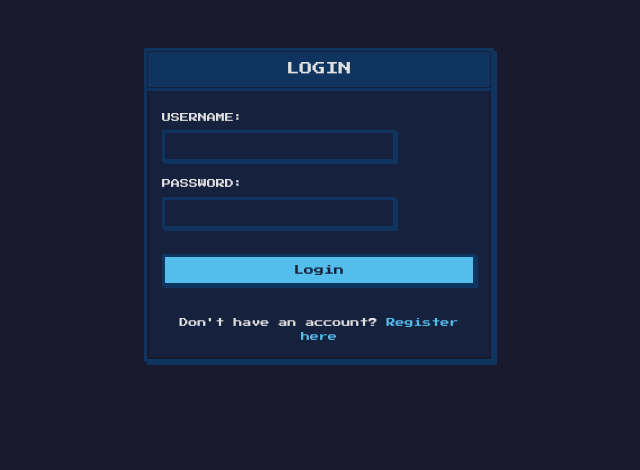
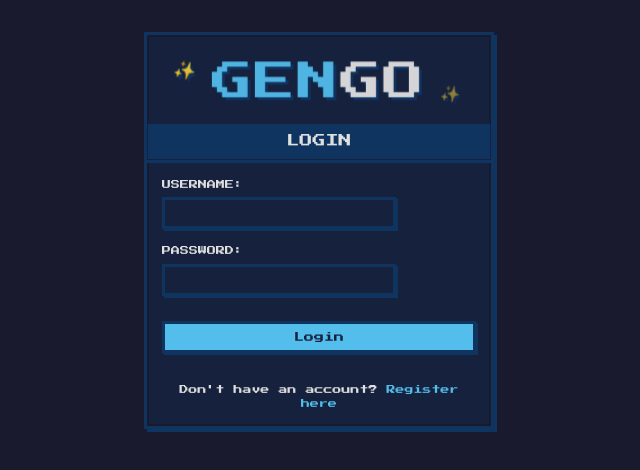
Before and after one commit to pheelwell/djanmon-go, a Vue app in the folder frontend/: page /login in a window 1280 px wide. Shown: the top 470 px of the page, without its empty margins (321-961 px from the left). Built offline with nearby package versions, Linux system fonts and the light colour scheme; no server answers.

Commit message:
also logo

```diff
--- /dev/null
+++ b/frontend/src/components/LogoGengo.vue
@@ -0,0 +1,79 @@
+<template>
+  <div class="gengo-logo">
+    <span>GEN</span><span class="go-part">GO</span>
+  </div>
+</template>
+
+<style scoped>
+.gengo-logo {
+  font-family: var(--font-primary); /* Use primary pixel font */
+  font-size: 4em; /* Make it large */
+  color: var(--color-accent-secondary); /* Use accent color */
+  text-align: center;
+  margin-bottom: 1.5rem; /* Space below the logo */
+  text-transform: uppercase;
+  letter-spacing: 2px;
+  /* Add a retro pixel shadow effect */
+  text-shadow: 3px 3px 0px var(--color-border);
+  /* Optional: Add slight animation? */
+  animation: pulse 2s infinite ease-in-out;
+  position: relative; /* Needed for pseudo-element positioning */
+}
+
+/* Style the "GO" part */
+.gengo-logo .go-part {
+  color: var(--color-text); /* Or use #fff or another white variable */
+}
+
+/* Sparkle Pseudo-elements */
+.gengo-logo::before,
+.gengo-logo::after {
+  content: '✨'; /* Use sparkle emoji or other character/shape */
+  position: absolute;
+  font-size: 0.4em; /* Size of the sparkle */
+  opacity: 0;
+  animation: sparkle 1.5s infinite ease-in-out;
+  /* Prevent pseudo-elements interfering with text selection */
+  pointer-events: none;
+}
+
+.gengo-logo::before {
+  top: 10%;
+  left: 5%;
+  animation-delay: 0.2s; /* Stagger the sparkles */
+}
+
+.gengo-logo::after {
+  bottom: 15%;
+  right: 5%;
+  animation-delay: 0.7s; /* Stagger the sparkles */
+}
+
+/* Optional pulsing animation */
+@keyframes pulse {
+  0%, 100% {
+    transform: scale(1);
+    opacity: 1;
+  }
+  50% {
+    transform: scale(1.02);
+    opacity: 0.95;
+  }
+}
+
+/* Sparkle Animation */
+@keyframes sparkle {
+  0%, 100% {
+    opacity: 0;
+    transform: scale(0.8) rotate(0deg);
+  }
+  25%, 75% {
+    opacity: 1;
+    transform: scale(1.1) rotate(15deg);
+  }
+  50% {
+     opacity: 0.7;
+     transform: scale(1) rotate(-10deg);
+  }
+}
+</style>
--- a/frontend/src/views/LoginView.vue
+++ b/frontend/src/views/LoginView.vue
@@ -1,5 +1,6 @@
 <template>
   <div class="auth-container">
+    <LogoGengo />
     <h2>Login</h2>
     <form @submit.prevent="handleLogin" class="auth-form">
       <div class="form-group">
@@ -21,6 +22,7 @@
 import { ref } from 'vue';
 import { useRouter } from 'vue-router';
 import { useAuthStore } from '@/stores/auth';
+import LogoGengo from '@/components/LogoGengo.vue';
 
 const username = ref('');
 const password = ref('');
@@ -55,7 +57,7 @@ const handleLogin = async () => {
 <style scoped>
 .auth-container {
     max-width: 350px;
-    margin: 3rem auto;
+    margin: 2rem auto;
     padding: var(--panel-padding);
     border: var(--border-width) solid var(--color-border);
     border-radius: 0;
@@ -76,16 +78,13 @@ h2 {
     color: var(--color-text);
     font-weight: normal;
     box-shadow: inset 0 0 0 1px var(--color-panel-bg);
+    margin-bottom: 15px;
 }
 
 .auth-form {
     display: flex;
     flex-direction: column;
     gap: 15px; /* Gap between form elements */
-}
-
-.form-group {
-    /* No extra styles needed, just contains label+input */
 }
 
 label {
@@ -97,11 +96,6 @@ label {
     text-transform: uppercase;
 }
 
-/* Assume input uses global styles from main.css */
-input[type="text"],
-input[type="password"] {
-    /* Inherit from main.css */
-}
 
 /* Assume button uses global .btn styles */
 .btn {
```
